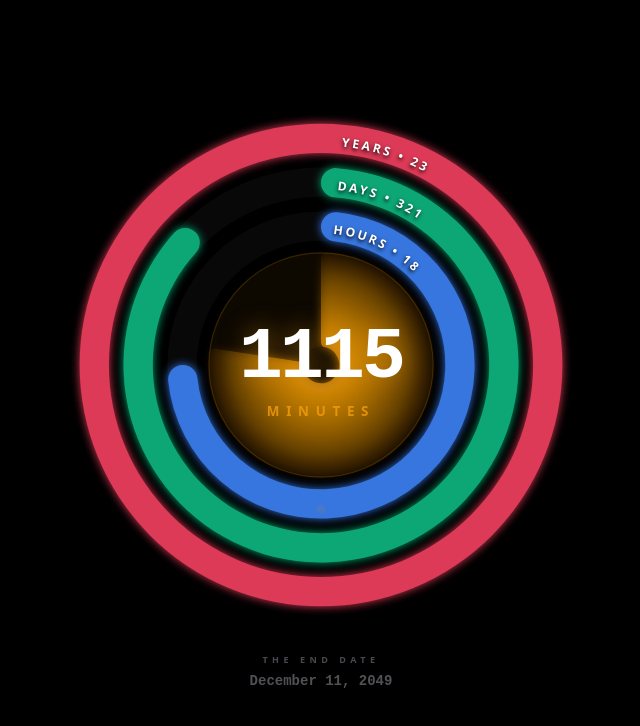
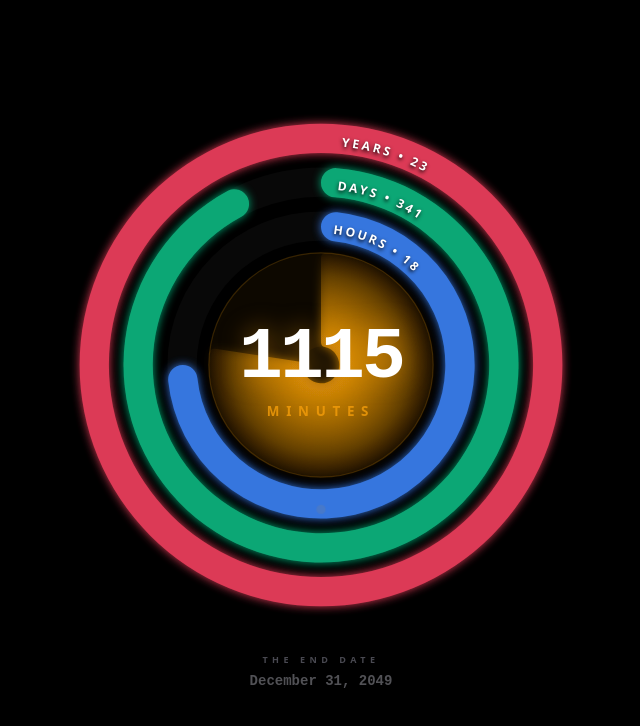
Before and after one commit to lab1207/the-end-date, a React (Vite) app: page / in a window 1280 px wide. Shown: the top 726 px of the page, without its empty margins (319-959 px from the left). Built offline with nearby package versions, Linux system fonts and the light colour scheme.

Commit message:
Update App.tsx

```diff
--- a/App.tsx
+++ b/App.tsx
@@ -9,7 +9,7 @@ import WatchFace from './components/WatchFace';
  * Format: 'YYYY-MM-DD'
  * 47 years old on 👉 11-07-2049 , making month 12=Dec so better math
  */
-const TARGET_END_DATE = '2049-12-11';
+const TARGET_END_DATE = '2049-12-31';
 
 const App: React.FC = () => {
   // Uses the configuration constant defined above
```
